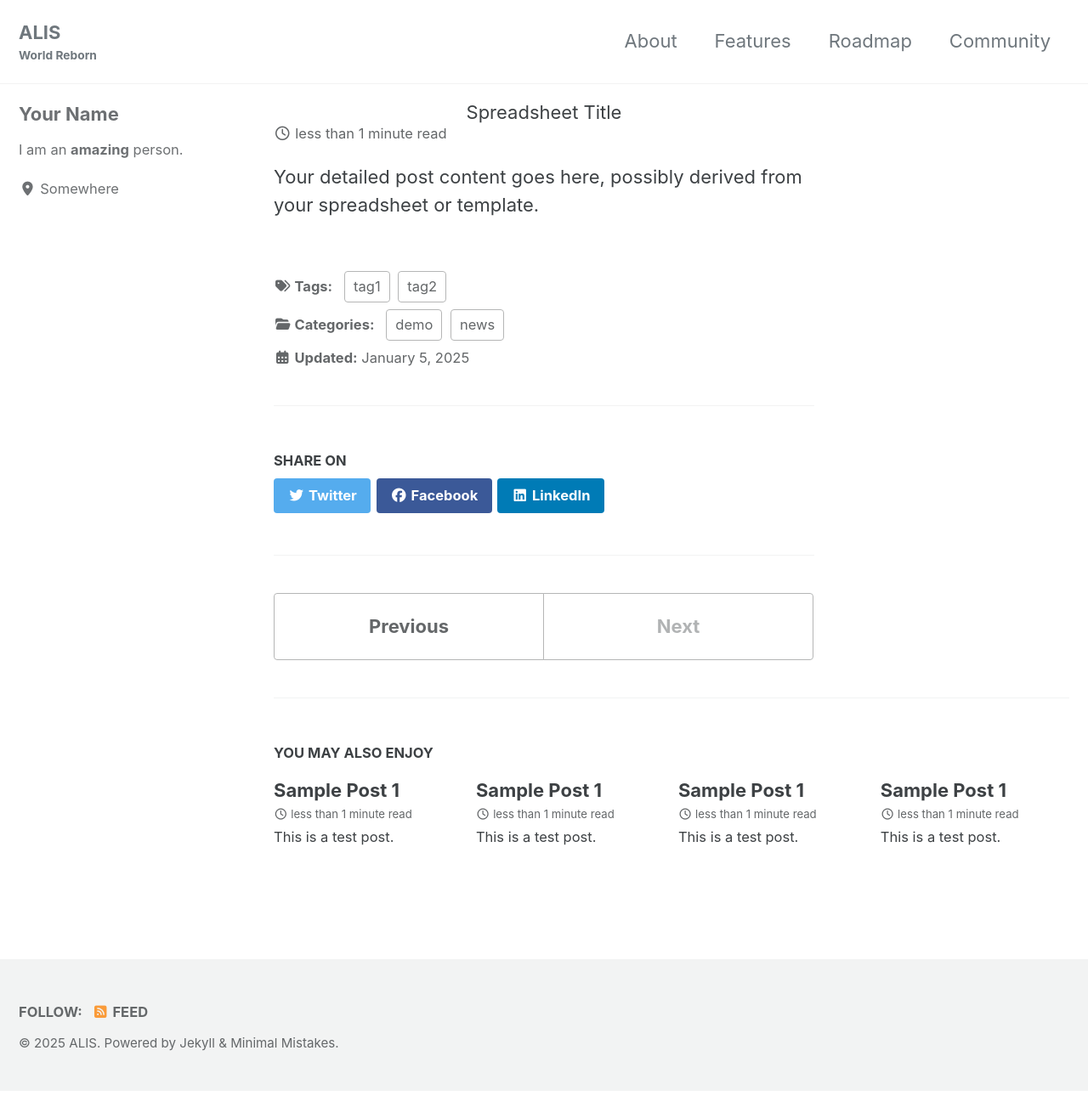
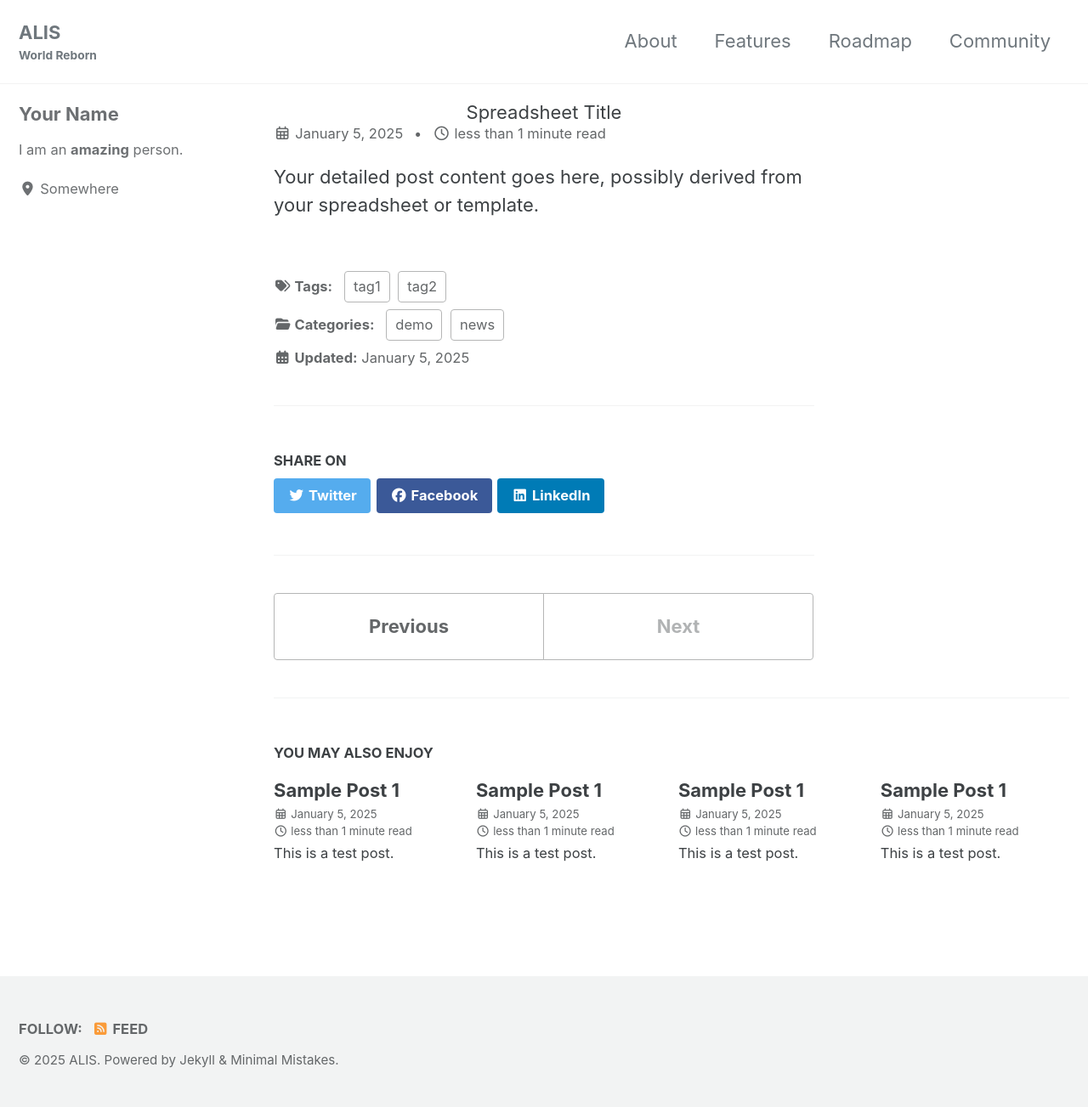
Before and after one commit to fallintodusk/fallintodusk.github.io, a Jekyll site: the page built from _posts/2025-02-07-sample-post.md, in a window 1280 px wide. Shown: the whole page at 85% size. Built offline with Jekyll 4.4.1, drawn with Linux system fonts in a browser that asks for light colours; cached includes are drawn as plain includes; part of the change alters nothing that is shown.

```diff
--- a/_config.yml
+++ b/_config.yml
@@ -324,3 +324,5 @@ defaults:
       comments: # true
       share: true
       related: true
+      show_date: true
+      date_format: "%Y-%m-%d-%k-%M-%S"
--- a/_posts/2025-02-07-sample-post.md
+++ b/_posts/2025-02-07-sample-post.md
@@ -1,7 +1,6 @@
 ---
 layout: single
 title: "Spreadsheet Title"
-description: "Spreadsheet Description"
 image: "https://example.com/image-url.jpg"
 date: 2025-01-05 16:41:25 +0000
 categories: demo news
```
